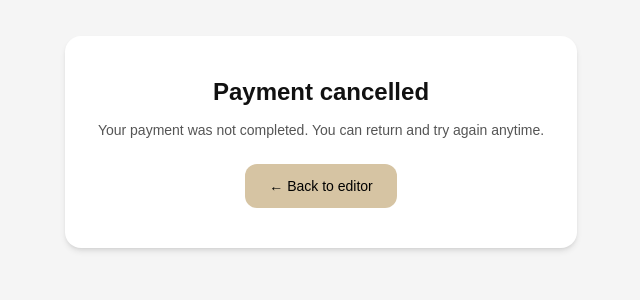
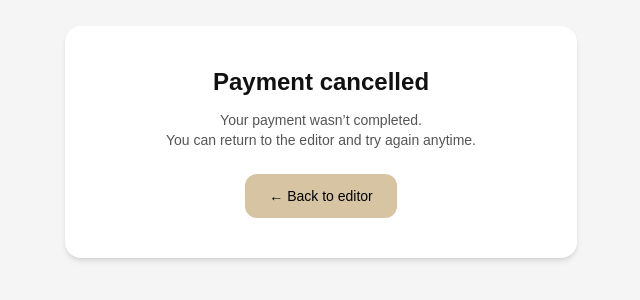
Before and after one commit to kaltriumsystems-hue/kaltrium-site-main, a Next.js app: page /cancel in a window 1280 px wide. Shown: the part 258-558 px from the top of the page, without its empty margins (319-959 px from the left). Built offline with nearby package versions, Linux system fonts and the light colour scheme.

Commit message:
Update page.tsx

```diff
--- a/src/app/cancel/page.tsx
+++ b/src/app/cancel/page.tsx
@@ -7,8 +7,8 @@ export default function CancelPage() {
         </h1>
 
         <p className="mt-3 text-sm text-[#555]">
-          Your payment was not completed.
-          You can return and try again anytime.
+          Your payment wasn’t completed.<br />
+          You can return to the editor and try again anytime.
         </p>
 
         <a
```
